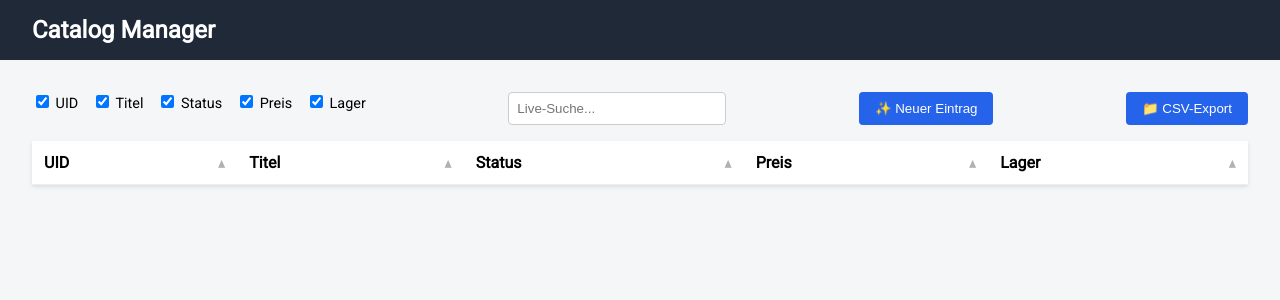
After one commit to DaveBeusing/fyndi, a PHP site: page /app/assets/html/backend/manager.html in a window 1280 px wide. The commit adds this page. Shown: the top 300 px of the page. Run offline with PHP 8.4, Linux system fonts and the light colour scheme; lists and menus that the app fills with data are empty.

Commit message:
Preparations for backend manager, url rewrite, css, html, js, api calls

```diff
--- /dev/null
+++ b/assets/css/backend/manager.css
@@ -0,0 +1,119 @@
+/**
+ * Copyright (c) 2025 Dave Beusing <david.beusing@gmail.com>
+ *
+ * MIT License - https://opensource.org/license/mit/
+ *
+ * Permission is hereby granted, free of charge, to any person obtaining a copy
+ * of this software and associated documentation files (the "Software"), to deal
+ * in the Software without restriction, including without limitation the rights
+ * to use, copy, modify, merge, publish, distribute, sublicense, and/or sell
+ * copies of the Software, and to permit persons to whom the Software is furnished
+ * to do so, subject to the following conditions:
+ *
+ * The above copyright notice and this permission notice shall be included in all
+ * copies or substantial portions of the Software.
+ *
+ * THE SOFTWARE IS PROVIDED "AS IS", WITHOUT WARRANTY OF ANY KIND, EXPRESS OR IMPLIED,
+ * INCLUDING BUT NOT LIMITED TO THE WARRANTIES OF MERCHANTABILITY, FITNESS FOR A
+ * PARTICULAR PURPOSE AND NONINFRINGEMENT. IN NO EVENT SHALL THE AUTHORS OR COPYRIGHT
+ * HOLDERS BE LIABLE FOR ANY CLAIM, DAMAGES OR OTHER LIABILITY, WHETHER IN AN ACTION
+ * OF CONTRACT, TORT OR OTHERWISE, ARISING FROM, OUT OF OR IN CONNECTION WITH THE
+ * SOFTWARE OR THE USE OR OTHER DEALINGS IN THE SOFTWARE.
+ *
+ */
+@import url('https://fonts.googleapis.com/css?family=Roboto:100,300,400');
+
+body {
+	font-family: 'Roboto', "Segoe UI", Tahoma, Geneva, Verdana, sans-serif;
+	margin: 0;
+	background-color: #f4f6f8;
+}
+header {
+	background-color: #1f2937;
+	color: white;
+	padding: 1rem 2rem;
+}
+main {
+	padding: 2rem;
+}
+h1 {
+	margin: 0;
+	font-size: 1.5rem;
+}
+.toolbar {
+	display: flex;
+	justify-content: space-between;
+	margin-bottom: 1rem;
+	flex-wrap: wrap;
+	gap: 1rem;
+}
+.toolbar input[type="text"] {
+	padding: 0.5rem;
+	border: 1px solid #ccc;
+	border-radius: 4px;
+	width: 200px;
+}
+.toolbar button {
+	padding: 0.5rem 1rem;
+	background-color: #2563eb;
+	border: none;
+	color: white;
+	border-radius: 4px;
+	cursor: pointer;
+}
+.column-toggle label {
+	margin-right: 10px;
+	font-size: 0.9rem;
+}
+table {
+	width: 100%;
+	border-collapse: collapse;
+	background-color: white;
+	box-shadow: 0 2px 4px rgba(0,0,0,0.1);
+}
+th, td {
+	padding: 0.75rem;
+	text-align: left;
+	border-bottom: 1px solid #eee;
+}
+th.sortable {
+	cursor: pointer;
+	user-select: none;
+}
+th.sortable::after {
+	content: '\25B4';
+	float: right;
+	opacity: 0.3;
+}
+th.sortable.desc::after {
+	content: '\25BE';
+	opacity: 1;
+}
+th.sortable.asc::after {
+	content: '\25B4';
+	opacity: 1;
+}
+.hidden {
+	display: none;
+}
+.pagination {
+	display: flex;
+	justify-content: center;
+	margin-top: 1rem;
+}
+.pagination button {
+	padding: 0.4rem 0.75rem;
+	margin: 0 0.2rem;
+	background-color: #e5e7eb;
+	border: none;
+	border-radius: 4px;
+	cursor: pointer;
+}
+.pagination button.active {
+	background-color: #2563eb;
+	color: white;
+}
+
+form { margin-top: 20px; display: none; border: 1px solid #999; padding: 10px; background: #f9f9f9; }
+form.active { display: block; }
+.form-label { display: block; margin-top: 10px; }
--- /dev/null
+++ b/assets/html/backend/manager.html
@@ -0,0 +1,53 @@
+<!DOCTYPE html>
+<html lang="de">
+<head>
+	<meta charset="UTF-8">
+	<title>Catalog Manager</title>
+	<meta name="description" content="Catalog Manager">
+	<meta name="robots" content="noindex, nofollow">
+	<meta name="viewport" content="width=device-width, initial-scale=1.0">
+	<link rel="stylesheet" type="text/css" href="assets/css/backend/manager.css">
+</head>
+<body>
+	<header>
+		<h1>Catalog Manager</h1>
+	</header>
+	<main>
+		<div class="toolbar">
+			<div class="column-toggle">
+				<label><input type="checkbox" checked onchange="toggleColumn(0)"> UID</label>
+				<label><input type="checkbox" checked onchange="toggleColumn(1)"> Titel</label>
+				<label><input type="checkbox" checked onchange="toggleColumn(2)"> Status</label>
+				<label><input type="checkbox" checked onchange="toggleColumn(3)"> Preis</label>
+				<label><input type="checkbox" checked onchange="toggleColumn(4)"> Lager</label>
+			</div>
+			<input type="text" id="searchInput" placeholder="Live-Suche...">
+			<button onclick="newEntry()">✨ Neuer Eintrag</button>
+			<button onclick="window.location='?csv=1'">📁 CSV-Export</button>
+		</div>
+		<table id="catalogTable">
+			<thead>
+				<tr>
+				<th class="sortable" onclick="setSort('uid', this)">UID</th>
+				<th class="sortable" onclick="setSort('title', this)">Titel</th>
+				<th class="sortable" onclick="setSort('status', this)">Status</th>
+				<th class="sortable" onclick="setSort('price', this)">Preis</th>
+				<th class="sortable" onclick="setSort('stock', this)">Lager</th>
+				</tr>
+			</thead>
+			<tbody id="catalogBody"></tbody>
+		</table>
+		<div class="pagination" id="pagination"></div>
+		<form id="catalogForm">
+			<input type="hidden" name="action" value="save">
+			<label>UID <input name="uid" required></label>
+			<div id="formFields"></div>
+			<button type="submit">Speichern</button>
+			<button type="button" onclick="deleteEntry()">Löschen</button>
+			<button type="button" onclick="closeForm()">Abbrechen</button>
+		</form>
+	</main>
+	<span id="loading">Loading...</span>
+	<script type="module" src="assets/js/backend/main.js"></script>
+</body>
+</html>
--- /dev/null
+++ b/assets/js/backend/main.js
@@ -0,0 +1,39 @@
+/**
+ * Copyright (c) 2025 Dave Beusing <david.beusing@gmail.com>
+ *
+ * MIT License - https://opensource.org/license/mit/
+ *
+ * Permission is hereby granted, free of charge, to any person obtaining a copy
+ * of this software and associated documentation files (the "Software"), to deal
+ * in the Software without restriction, including without limitation the rights
+ * to use, copy, modify, merge, publish, distribute, sublicense, and/or sell
+ * copies of the Software, and to permit persons to whom the Software is furnished
+ * to do so, subject to the following conditions:
+ *
+ * The above copyright notice and this permission notice shall be included in all
+ * copies or substantial portions of the Software.
+ *
+ * THE SOFTWARE IS PROVIDED "AS IS", WITHOUT WARRANTY OF ANY KIND, EXPRESS OR IMPLIED,
+ * INCLUDING BUT NOT LIMITED TO THE WARRANTIES OF MERCHANTABILITY, FITNESS FOR A
+ * PARTICULAR PURPOSE AND NONINFRINGEMENT. IN NO EVENT SHALL THE AUTHORS OR COPYRIGHT
+ * HOLDERS BE LIABLE FOR ANY CLAIM, DAMAGES OR OTHER LIABILITY, WHETHER IN AN ACTION
+ * OF CONTRACT, TORT OR OTHERWISE, ARISING FROM, OUT OF OR IN CONNECTION WITH THE
+ * SOFTWARE OR THE USE OR OTHER DEALINGS IN THE SOFTWARE.
+ *
+ */
+import manager from './manager.js';
+/**
+ *
+ */
+window.addEventListener( 'load', function(){
+	const debug = true;
+	const loading = document.getElementById( 'loading' );
+	loading.style.display = 'none';
+	if( debug ){
+		window.manager = new manager( true );
+		window.manager.run();
+	}
+	else {
+		new manager().run();
+	}
+});
--- /dev/null
+++ b/assets/js/backend/manager.js
@@ -0,0 +1,187 @@
+/**
+ * Copyright (c) 2025 Dave Beusing <david.beusing@gmail.com>
+ *
+ * MIT License - https://opensource.org/license/mit/
+ *
+ * Permission is hereby granted, free of charge, to any person obtaining a copy
+ * of this software and associated documentation files (the "Software"), to deal
+ * in the Software without restriction, including without limitation the rights
+ * to use, copy, modify, merge, publish, distribute, sublicense, and/or sell
+ * copies of the Software, and to permit persons to whom the Software is furnished
+ * to do so, subject to the following conditions:
+ *
+ * The above copyright notice and this permission notice shall be included in all
+ * copies or substantial portions of the Software.
+ *
+ * THE SOFTWARE IS PROVIDED "AS IS", WITHOUT WARRANTY OF ANY KIND, EXPRESS OR IMPLIED,
+ * INCLUDING BUT NOT LIMITED TO THE WARRANTIES OF MERCHANTABILITY, FITNESS FOR A
+ * PARTICULAR PURPOSE AND NONINFRINGEMENT. IN NO EVENT SHALL THE AUTHORS OR COPYRIGHT
+ * HOLDERS BE LIABLE FOR ANY CLAIM, DAMAGES OR OTHER LIABILITY, WHETHER IN AN ACTION
+ * OF CONTRACT, TORT OR OTHERWISE, ARISING FROM, OUT OF OR IN CONNECTION WITH THE
+ * SOFTWARE OR THE USE OR OTHER DEALINGS IN THE SOFTWARE.
+ *
+ */
+
+/**
+
+
+const form = document.getElementById('catalogForm');
+const formFields = document.getElementById('formFields');
+const dateFields = ['created', 'updated', 'eoldate', 'stocketa'];
+const fields = [
+  "status", "title", "description", "manufacturer", "gpsr", "mpn", "ean",
+  "taric", "unspc", "eclass", "weeenr", "tax", "category1", "category2",
+  "category3", "category4", "category5", "weight", "width", "depth", "height",
+  "volweight", "iseol", "eoldate", "minorderqty", "maxorderqty", "copyrightcharge",
+  "shipping", "sku", "iscondition", "availability", "stock", "stocketa", "price"
+];
+
+function formatDateTimeLocal(val) {
+  if (!val) return '';
+  const d = new Date(val);
+  return d.toISOString().slice(0, 16);
+}
+
+function fillForm(data = {}) {
+  form.classList.add('active');
+  form.uid.readOnly = !!data.uid;
+  form.uid.value = data.uid || '';
+  formFields.innerHTML = '';
+  fields.forEach(f => {
+    const type = dateFields.includes(f) ? (f === 'stocketa' ? 'date' : 'datetime-local') : 'text';
+    const val = data[f] || '';
+    const inputVal = type.includes('date') ? formatDateTimeLocal(val) : val;
+    formFields.innerHTML += `<label class="form-label">${f}<input name="${f}" type="${type}" value="${inputVal}"></label>`;
+  });
+}
+
+function closeForm() {
+  form.classList.remove('active');
+  form.reset();
+}
+
+function newEntry() {
+  fillForm();
+}
+
+function editEntry(uid) {
+  fetch('catalog_api.php?action=load&uid=' + encodeURIComponent(uid))
+    .then(r => r.json())
+    .then(data => fillForm(data));
+}
+
+function deleteEntry() {
+  if (!confirm('Wirklich löschen?')) return;
+  fetch('catalog_api.php', {
+    method: 'POST',
+    headers: {'Content-Type': 'application/json'},
+    body: JSON.stringify({ action: 'delete', uid: form.uid.value })
+  }).then(() => location.reload());
+}
+
+form.onsubmit = e => {
+  e.preventDefault();
+  const data = {};
+  new FormData(form).forEach((val, key) => data[key] = val);
+  fetch('catalog_api.php', {
+    method: 'POST',
+    headers: {'Content-Type': 'application/json'},
+    body: JSON.stringify(data)
+  }).then(() => location.reload());
+};
+
+*/
+
+
+export default class manager {
+	constructor( debug=false ){
+		this.elements = {};
+	}
+	$( element ){
+		return document.querySelector( element );
+	}
+	loadEntries(query = '', page = 1) {
+		let currentQuery = query;
+		let currentPage = page;
+		let sortBy = 'updated';
+		let sortDir = 'asc';
+		const rowsPerPage = 10;
+		fetch(`catalog_api.php?action=search&query=${encodeURIComponent(query)}&sort=${sortBy}&dir=${sortDir}&page=${page}&limit=${rowsPerPage}`)
+			.then(r => r.json())
+			.then(data => {
+			const tbody = document.getElementById('catalogBody');
+			tbody.innerHTML = '';
+			data.rows.forEach(row => {
+				const tr = document.createElement('tr');
+				tr.innerHTML = `
+				<td>${row.uid}</td>
+				<td>${row.title}</td>
+				<td>${row.status}</td>
+				<td>${row.price}</td>
+				<td>${row.stock}</td>
+				`;
+				tr.addEventListener( 'click', () => {
+				editEntry('${row.uid}');
+				});
+				tbody.appendChild(tr);
+			});
+			this.renderPagination(data.total);
+			});
+	}
+	renderPagination( totalRows ) {
+		const rowsPerPage = 10;
+		let currentPage = 1;//page
+		const totalPages = Math.ceil(totalRows / rowsPerPage);
+		const pagination = document.getElementById('pagination');
+		pagination.innerHTML = '';
+
+		if (totalPages <= 1) return;
+
+		const prev = document.createElement('button');
+		prev.textContent = '‹';
+		prev.disabled = currentPage === 1;
+		prev.onclick = () => loadEntries(currentQuery, currentPage - 1);
+		pagination.appendChild(prev);
+
+		const startPage = Math.max(1, currentPage - 2);
+		const endPage = Math.min(totalPages, currentPage + 2);
+
+		for (let i = startPage; i <= endPage; i++) {
+			const btn = document.createElement('button');
+			btn.textContent = i;
+			btn.classList.toggle('active', i === currentPage);
+			btn.onclick = () => loadEntries(currentQuery, i);
+			pagination.appendChild(btn);
+		}
+
+		const next = document.createElement('button');
+		next.textContent = '›';
+		next.disabled = currentPage === totalPages;
+		next.onclick = () => loadEntries(currentQuery, currentPage + 1);
+		pagination.appendChild(next);
+	}
+	setSort(column, element) {
+		const headers = document.querySelectorAll('th.sortable');
+		headers.forEach(th => th.classList.remove('asc', 'desc'));
+		if (sortBy === column) {
+			sortDir = sortDir === 'asc' ? 'desc' : 'asc';
+		} else {
+			sortBy = column;
+			sortDir = 'asc';
+		}
+		element.classList.add(sortDir);
+		this.loadEntries(currentQuery, currentPage);
+	}
+	toggleColumn(index) {
+		const table = document.getElementById('catalogTable');
+		for (const row of table.rows) {
+			if (row.cells[index]) row.cells[index].classList.toggle('hidden');
+		}
+	}
+	run(){
+		this.loadEntries();
+		document.getElementById('searchInput').addEventListener('input', e => {
+			this.loadEntries(e.target.value);
+		});
+	}
+}
```
Also changed, not shown: catalog_api.php (added, +118 -0 lines), index.php (+10 -0 lines), src/app/backend/Manager.php (added, +50 -0 lines), .htaccess.
